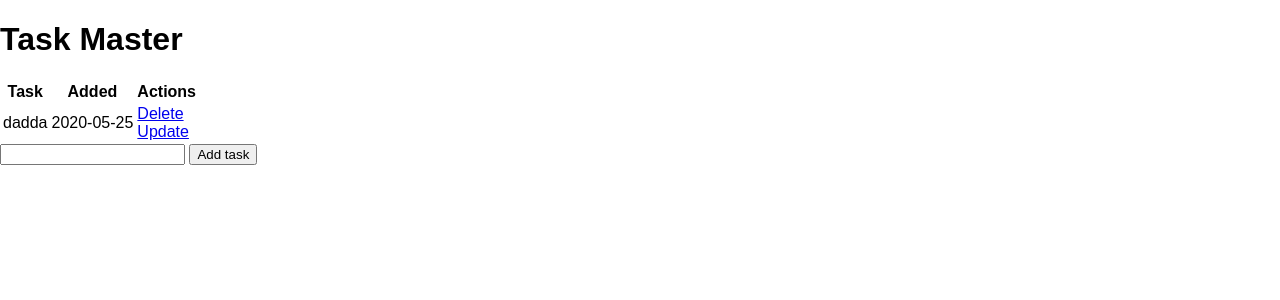
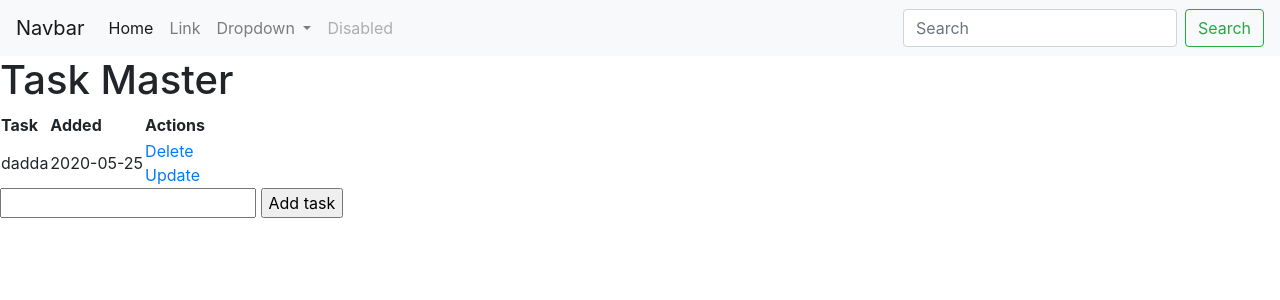
Before and after one commit to davish225/heroku-and-flask-test, a Flask app: page / in a window 1280 px wide. Shown: the top 300 px of the page. Run offline with Flask 2, Linux system fonts and the light colour scheme; data comes from the database, SQL or seed files in the repository; some libraries are stand-ins or nearby versions.

Commit message:
added boostrap

```diff
--- a/static/css/main.css
+++ b/static/css/main.css
@@ -1,5 +1,4 @@
 body{
     margin:0;
     font-family: sans-serif;
-
 }
--- a/templates/base.html
+++ b/templates/base.html
@@ -4,12 +4,51 @@
     <meta charset="UTF-8">
 <meta name="viewport" content="width=device-width, initial-scale=1.0">
 <title>Flask test</title>
-    <link rel="stylesheet" href="{{ url_for('static', filename='css/main.css') }}">
+{#    <link rel="stylesheet" href="{{ url_for('static', filename='css/main.css') }}">#}
+    <link rel="stylesheet" href="https://stackpath.bootstrapcdn.com/bootstrap/4.5.0/css/bootstrap.min.css" integrity="sha384-9aIt2nRpC12Uk9gS9baDl411NQApFmC26EwAOH8WgZl5MYYxFfc+NcPb1dKGj7Sk" crossorigin="anonymous">
 
 
     {% block head %}{% endblock %}
 </head>
 <body>
+    <nav class="navbar navbar-expand-lg navbar-light bg-light">
+      <a class="navbar-brand" href="#">Navbar</a>
+      <button class="navbar-toggler" type="button" data-toggle="collapse" data-target="#navbarSupportedContent" aria-controls="navbarSupportedContent" aria-expanded="false" aria-label="Toggle navigation">
+        <span class="navbar-toggler-icon"></span>
+      </button>
+
+      <div class="collapse navbar-collapse" id="navbarSupportedContent">
+        <ul class="navbar-nav mr-auto">
+          <li class="nav-item active">
+            <a class="nav-link" href="#">Home <span class="sr-only">(current)</span></a>
+          </li>
+          <li class="nav-item">
+            <a class="nav-link" href="#">Link</a>
+          </li>
+          <li class="nav-item dropdown">
+            <a class="nav-link dropdown-toggle" href="#" id="navbarDropdown" role="button" data-toggle="dropdown" aria-haspopup="true" aria-expanded="false">
+              Dropdown
+            </a>
+            <div class="dropdown-menu" aria-labelledby="navbarDropdown">
+              <a class="dropdown-item" href="#">Action</a>
+              <a class="dropdown-item" href="#">Another action</a>
+              <div class="dropdown-divider"></div>
+              <a class="dropdown-item" href="#">Something else here</a>
+            </div>
+          </li>
+          <li class="nav-item">
+            <a class="nav-link disabled" href="#" tabindex="-1" aria-disabled="true">Disabled</a>
+          </li>
+        </ul>
+        <form class="form-inline my-2 my-lg-0">
+          <input class="form-control mr-sm-2" type="search" placeholder="Search" aria-label="Search">
+          <button class="btn btn-outline-success my-2 my-sm-0" type="submit">Search</button>
+        </form>
+      </div>
+    </nav>
 {% block body %}{% endblock %}
+<script src="https://code.jquery.com/jquery-3.5.1.slim.min.js" integrity="sha384-DfXdz2htPH0lsSSs5nCTpuj/zy4C+OGpamoFVy38MVBnE+IbbVYUew+OrCXaRkfj" crossorigin="anonymous"></script>
+<script src="https://cdn.jsdelivr.net/npm/popper.js@1.16.0/dist/umd/popper.min.js" integrity="sha384-Q6E9RHvbIyZFJoft+2mJbHaEWldlvI9IOYy5n3zV9zzTtmI3UksdQRVvoxMfooAo" crossorigin="anonymous"></script>
+<script src="https://stackpath.bootstrapcdn.com/bootstrap/4.5.0/js/bootstrap.min.js" integrity="sha384-OgVRvuATP1z7JjHLkuOU7Xw704+h835Lr+6QL9UvYjZE3Ipu6Tp75j7Bh/kR0JKI" crossorigin="anonymous"></script>
 </body>
 </html>
```
